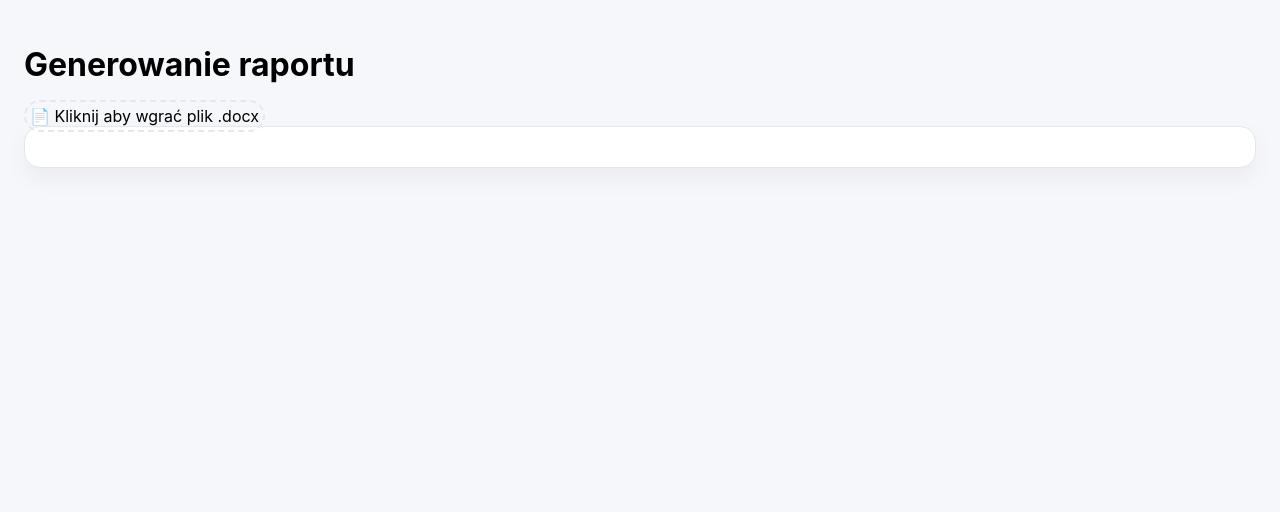
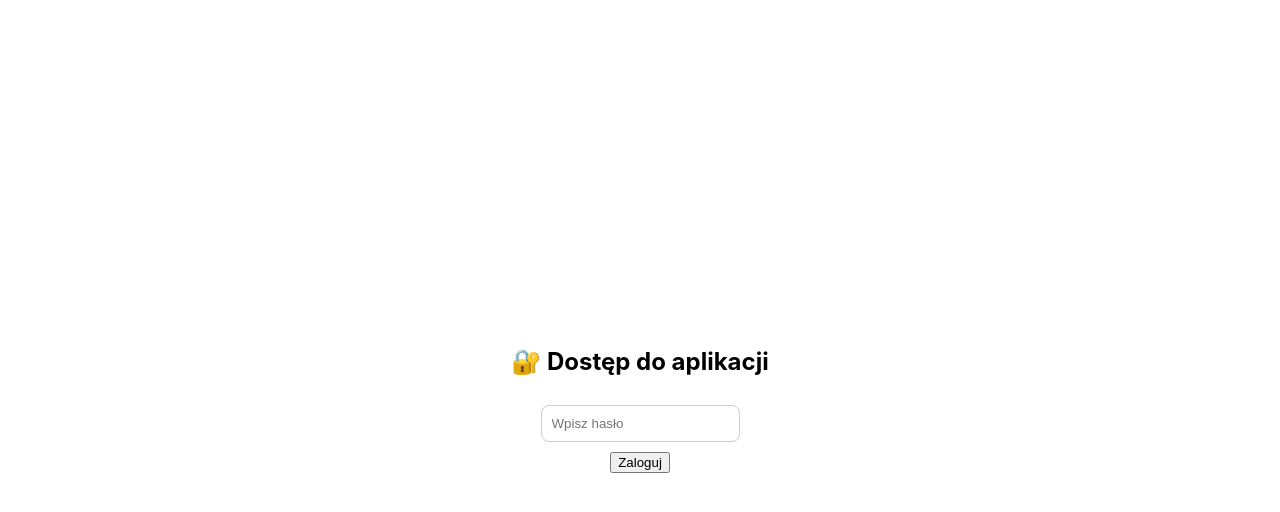
Before and after one commit to marekwino23/AI-task-planner-frontend-in-progress, a React (Create React App) app: page / in a window 1280 px wide. Shown: the top 512 px of the page. Built offline with nearby package versions, Linux system fonts and the light colour scheme.

Commit message:
new changes in medica app3

```diff
--- a/src/App.tsx
+++ b/src/App.tsx
@@ -3,6 +3,45 @@ import { TransformedData } from './types/types';
 import { saveAs } from "file-saver";
 import "./styles/styles.scss";
 import { generateDocx } from './components/generateDocx'
+
+// 🔐 LOGIN GATE
+const LoginGate: React.FC<{ onLogin: () => void }> = ({ onLogin }) => {
+  const [password, setPassword] = useState("");
+
+  const handleLogin = () => {
+    if (password === process.env.REACT_APP_PASSWORD) {
+      localStorage.setItem("auth", "true");
+      onLogin();
+    } else {
+      alert("Nieprawidłowe hasło");
+    }
+  };
+
+  return (
+    <div style={{
+      height: "100vh",
+      display: "flex",
+      alignItems: "center",
+      justifyContent: "center",
+      flexDirection: "column",
+      gap: 10
+    }}>
+      <h2>🔐 Dostęp do aplikacji</h2>
+
+      <input
+        type="password"
+        placeholder="Wpisz hasło"
+        value={password}
+        onChange={(e) => setPassword(e.target.value)}
+        style={{ padding: 10, border: "1px solid #ccc", borderRadius: 8 }}
+      />
+
+      <button onClick={handleLogin}>
+        Zaloguj
+      </button>
+    </div>
+  );
+};
 
 // 🔥 uniwersalny card
 const Card: React.FC<{ title?: string; children: React.ReactNode }> = ({ title, children }) => (
@@ -22,6 +61,10 @@ function App() {
   const [loading, setLoading] = useState<boolean>(false);
   const [data, setData] = useState<TransformedData | null>(null);
 
+  // 🔐 AUTH STATE
+  const [isAuth, setIsAuth] = useState(
+    localStorage.getItem("auth") === "true"
+  );
 
   const handleDownload = async () => {
     const blob = await generateDocx(parsedReport, patient);
@@ -65,6 +108,11 @@ function App() {
 
   const parsedReport = report ? parseReport(report) : null;
 
+  // 🔐 BLOKADA CAŁEJ APPKI
+  if (!isAuth) {
+    return <LoginGate onLogin={() => setIsAuth(true)} />;
+  }
+
   return (
     <div className="app-container">
 
@@ -103,13 +151,9 @@ function App() {
       {/* SNCS */}
       <div className="card">
         {data?.SNCS && <div className="card__title">SNCS (czuciowe)</div>}
-
         {data?.SNCS.map((nerve, i) => (
           <div key={i} className="nerve-section">
-
-      <div className="nerve-section__title">
-        {nerve.nerve}
-      </div>
+            <div className="nerve-section__title">{nerve.nerve}</div>
 
             <table className="table">
               <thead>
@@ -125,11 +169,8 @@ function App() {
                 {nerve.tests.map((t, j) => (
                   <tr key={j}>
                     <td>{t.site}</td>
-
                     <td>{t.Peak_Lat_ms ?? "-"}</td>
-
                     <td>{t.Amp_uV ?? "-"}</td>
-
                     <td className={t.CV_m_s < 40 ? "danger" : ""}>
                       {t.CV_m_s ?? "-"}
                     </td>
@@ -137,7 +178,6 @@ function App() {
                 ))}
               </tbody>
             </table>
-
           </div>
         ))}
       </div>
@@ -149,7 +189,6 @@ function App() {
 
           {data!.MNCS.map((nerve, i) => (
             <div key={i} className="nerve-section">
-
               <div className="nerve-section__title">
                 {nerve.nerve}
               </div>
@@ -169,23 +208,18 @@ function App() {
                   {nerve.tests.map((t, j) => (
                     <tr key={j}>
                       <td>{t.site}</td>
-
                       <td>{t.Lat_ms ?? "-"}</td>
-
                       <td className={t.Amp_mV && t.Amp_mV < 1 ? "danger" : ""}>
                         {t.Amp_mV ?? "-"}
                       </td>
-
                       <td className={t.CV_m_s && t.CV_m_s < 50 ? "danger" : ""}>
                         {t.CV_m_s ?? "-"}
                       </td>
-
                       <td>{t.F_Lat_ms ?? "-"}</td>
                     </tr>
                   ))}
                 </tbody>
               </table>
-
             </div>
           ))}
         </div>
@@ -203,6 +237,7 @@ function App() {
             <div className="card__title">Wniosek</div>
             <p className="report-text">{parsedReport.wniosek}</p>
           </div>
+
           <button onClick={handleDownload}>
             Pobierz raport
           </button>
```
Lines whose indentation alone changed are shown as unchanged.
